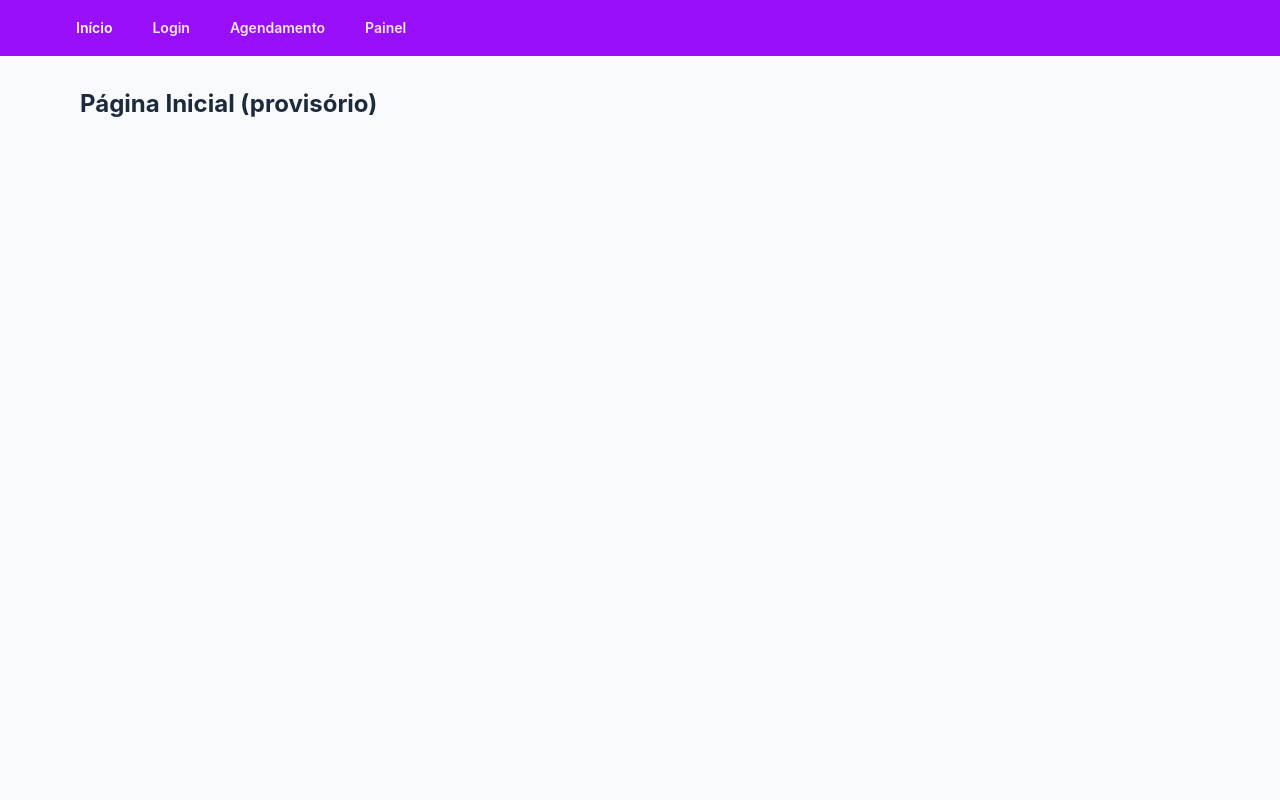
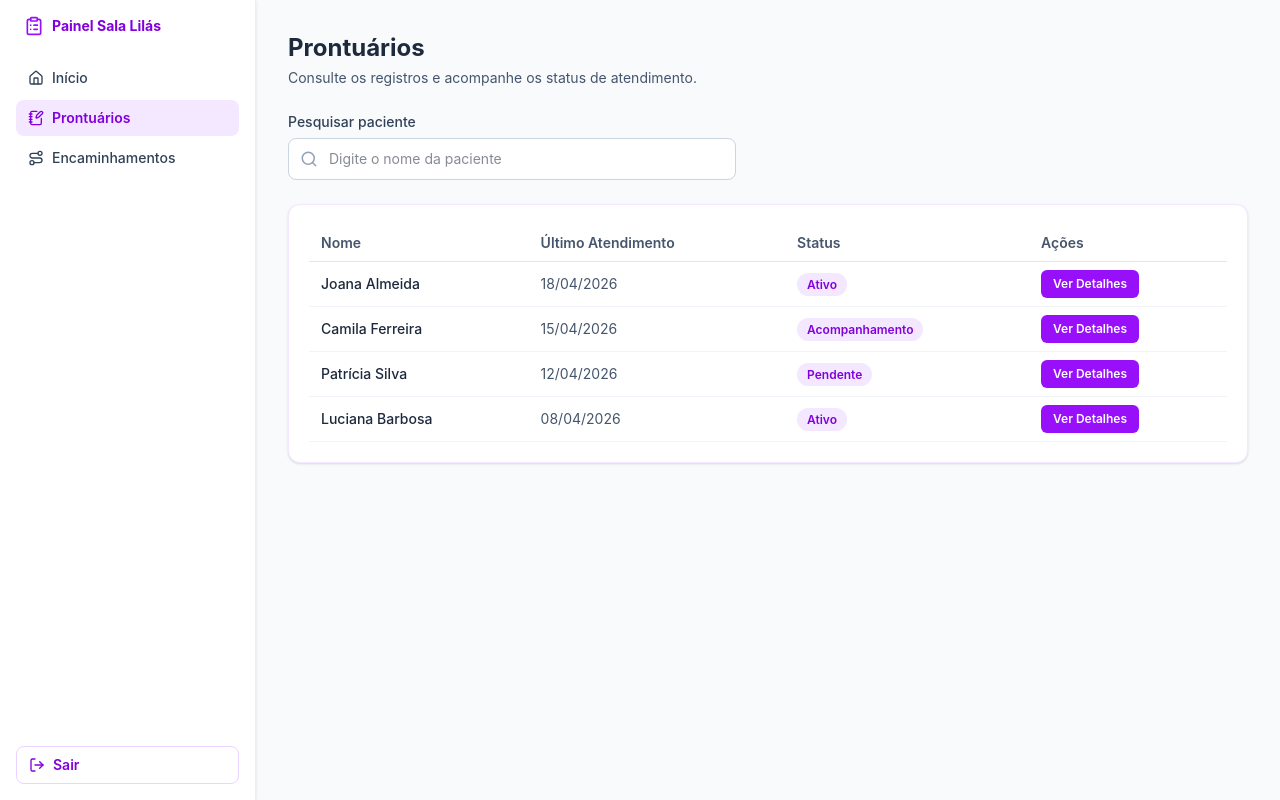
Before and after one commit to vhgtvictor/sala_lilas, a React (Vite) app: page /painel/prontuarios in a window 1280 px wide. Before the commit this address led to /. Built offline with nearby package versions, Linux system fonts and the light colour scheme.

Commit message:
tela painel interno

```diff
--- a/src/App.jsx
+++ b/src/App.jsx
@@ -1,9 +1,12 @@
 import { Navigate, Route, Routes } from "react-router-dom";
 import Layout from "./components/Layout";
+import LayoutPainel from "./components/LayoutPainel";
 import Agendamento from "./pages/Agendamento";
+import DashboardInicio from "./pages/DashboardInicio";
+import EncaminhamentosPage from "./pages/EncaminhamentosPage";
 import HomePage from "./pages/HomePage";
 import Login from "./pages/Login";
-import PainelPage from "./pages/PainelPage";
+import ProntuariosLista from "./pages/ProntuariosLista";
 
 export default function App() {
   return (
@@ -12,9 +15,15 @@ export default function App() {
         <Route path="/" element={<HomePage />} />
         <Route path="/login" element={<Login />} />
         <Route path="/agendamento" element={<Agendamento />} />
-        <Route path="/painel" element={<PainelPage />} />
-        <Route path="*" element={<Navigate to="/" replace />} />
       </Route>
+
+      <Route path="/painel" element={<LayoutPainel />}>
+        <Route index element={<DashboardInicio />} />
+        <Route path="prontuarios" element={<ProntuariosLista />} />
+        <Route path="encaminhamentos" element={<EncaminhamentosPage />} />
+      </Route>
+
+      <Route path="*" element={<Navigate to="/" replace />} />
     </Routes>
   );
 }
--- /dev/null
+++ b/src/components/LayoutPainel.jsx
@@ -0,0 +1,71 @@
+import {
+  ClipboardList,
+  House,
+  LogOut,
+  NotebookPen,
+  Route as RouteIcon
+} from "lucide-react";
+import toast from "react-hot-toast";
+import { NavLink, Outlet } from "react-router-dom";
+
+const menuItems = [
+  { to: "/painel", label: "Início", icon: House, end: true },
+  { to: "/painel/prontuarios", label: "Prontuários", icon: NotebookPen },
+  {
+    to: "/painel/encaminhamentos",
+    label: "Encaminhamentos",
+    icon: RouteIcon
+  }
+];
+
+export default function LayoutPainel() {
+  const handleFeatureInProgress = () => {
+    toast("Funcionalidade em desenvolvimento.", { icon: "ℹ️" });
+  };
+
+  return (
+    <div className="min-h-screen bg-slate-50 text-slate-900">
+      <aside className="fixed inset-y-0 left-0 flex w-64 flex-col border-r border-purple-100 bg-white p-4 shadow-sm">
+        <div className="mb-6 flex items-center gap-2 px-2">
+          <ClipboardList className="text-purple-600" size={20} />
+          <strong className="text-sm text-purple-700">Painel Sala Lilás</strong>
+        </div>
+
+        <nav className="flex-1 space-y-1" aria-label="Menu interno">
+          {menuItems.map((item) => {
+            const Icon = item.icon;
+
+            return (
+              <NavLink
+                key={item.to}
+                to={item.to}
+                end={item.end}
+                className={({ isActive }) =>
+                  isActive
+                    ? "flex items-center gap-2 rounded-lg bg-purple-100 px-3 py-2 text-sm font-semibold text-purple-700"
+                    : "flex items-center gap-2 rounded-lg px-3 py-2 text-sm font-medium text-slate-700 transition hover:bg-purple-50 hover:text-purple-700"
+                }
+              >
+                <Icon size={16} />
+                {item.label}
+              </NavLink>
+            );
+          })}
+        </nav>
+
+        <button
+          type="button"
+          onClick={handleFeatureInProgress}
+          className="mt-6 flex items-center gap-2 rounded-lg border border-purple-200 px-3 py-2 text-sm font-semibold text-purple-700 transition hover:bg-purple-50"
+        >
+          <LogOut size={16} />
+          Sair
+        </button>
+      </aside>
+
+      <main className="ml-64 p-6 md:p-8">
+        <Outlet />
+      </main>
+    </div>
+  );
+}
--- /dev/null
+++ b/src/pages/DashboardInicio.jsx
@@ -0,0 +1,66 @@
+const indicators = [
+  { label: "Atendimentos Hoje", value: 12 },
+  { label: "Prontuários Ativos", value: 48 },
+  { label: "Pendências", value: 7 }
+];
+
+const upcomingAppointments = [
+  { time: "09:00", name: "Mariana Souza", type: "Atendimento psicológico" },
+  { time: "10:30", name: "Ana Beatriz Lima", type: "Escuta inicial" },
+  { time: "14:00", name: "Carla Mendes", type: "Retorno" },
+  { time: "16:15", name: "Fernanda Rocha", type: "Orientação jurídica" }
+];
+
+export default function DashboardInicio() {
+  return (
+    <section className="space-y-6">
+      <header>
+        <h1 className="text-2xl font-bold text-slate-800">Início do Painel</h1>
+        <p className="mt-1 text-sm text-slate-600">
+          Visão rápida dos atendimentos e atividades do dia.
+        </p>
+      </header>
+
+      <div className="grid gap-4 md:grid-cols-3">
+        {indicators.map((item) => (
+          <article
+            key={item.label}
+            className="rounded-xl border border-purple-100 bg-white p-5 shadow-sm"
+          >
+            <p className="text-sm font-medium text-slate-600">{item.label}</p>
+            <p className="mt-2 text-3xl font-bold text-purple-700">{item.value}</p>
+          </article>
+        ))}
+      </div>
+
+      <article className="rounded-xl border border-purple-100 bg-white p-5 shadow-sm">
+        <h2 className="text-lg font-semibold text-slate-800">
+          Próximos Atendimentos do Dia
+        </h2>
+
+        <div className="mt-4 overflow-x-auto">
+          <table className="min-w-full text-sm">
+            <thead>
+              <tr className="border-b border-slate-200 text-left text-slate-600">
+                <th className="px-3 py-2 font-semibold">Horário</th>
+                <th className="px-3 py-2 font-semibold">Nome</th>
+                <th className="px-3 py-2 font-semibold">Tipo</th>
+              </tr>
+            </thead>
+            <tbody>
+              {upcomingAppointments.map((appointment) => (
+                <tr key={`${appointment.time}-${appointment.name}`} className="border-b border-slate-100">
+                  <td className="px-3 py-2 font-medium text-purple-700">
+                    {appointment.time}
+                  </td>
+                  <td className="px-3 py-2">{appointment.name}</td>
+                  <td className="px-3 py-2 text-slate-600">{appointment.type}</td>
+                </tr>
+              ))}
+            </tbody>
+          </table>
+        </div>
+      </article>
+    </section>
+  );
+}
--- /dev/null
+++ b/src/pages/EncaminhamentosPage.jsx
@@ -0,0 +1,10 @@
+export default function EncaminhamentosPage() {
+  return (
+    <section className="rounded-xl border border-purple-100 bg-white p-6 shadow-sm">
+      <h1 className="text-2xl font-bold text-slate-800">Encaminhamentos</h1>
+      <p className="mt-2 text-sm text-slate-600">
+        Área de encaminhamentos em construção.
+      </p>
+    </section>
+  );
+}
--- a/src/pages/PainelPage.jsx
+++ /dev/null
@@ -1,3 +0,0 @@
-export default function PainelPage() {
-  return <h1 className="text-2xl font-bold text-slate-800">Painel (provisório)</h1>;
-}
--- /dev/null
+++ b/src/pages/ProntuariosLista.jsx
@@ -0,0 +1,116 @@
+import { Search } from "lucide-react";
+import { useMemo, useState } from "react";
+import toast from "react-hot-toast";
+
+const patients = [
+  {
+    name: "Joana Almeida",
+    lastVisit: "18/04/2026",
+    status: "Ativo"
+  },
+  {
+    name: "Camila Ferreira",
+    lastVisit: "15/04/2026",
+    status: "Acompanhamento"
+  },
+  {
+    name: "Patrícia Silva",
+    lastVisit: "12/04/2026",
+    status: "Pendente"
+  },
+  {
+    name: "Luciana Barbosa",
+    lastVisit: "08/04/2026",
+    status: "Ativo"
+  }
+];
+
+export default function ProntuariosLista() {
+  const [search, setSearch] = useState("");
+
+  const filteredPatients = useMemo(() => {
+    const query = search.trim().toLowerCase();
+    if (!query) {
+      return patients;
+    }
+
+    return patients.filter((patient) => patient.name.toLowerCase().includes(query));
+  }, [search]);
+
+  const handleFeatureInProgress = () => {
+    toast("Funcionalidade em desenvolvimento.", { icon: "ℹ️" });
+  };
+
+  return (
+    <section className="space-y-6">
+      <header>
+        <h1 className="text-2xl font-bold text-slate-800">Prontuários</h1>
+        <p className="mt-1 text-sm text-slate-600">
+          Consulte os registros e acompanhe os status de atendimento.
+        </p>
+      </header>
+
+      <div className="max-w-md">
+        <label className="block">
+          <span className="mb-1.5 block text-sm font-medium text-slate-700">
+            Pesquisar paciente
+          </span>
+          <div className="relative">
+            <Search
+              className="pointer-events-none absolute left-3 top-1/2 -translate-y-1/2 text-slate-400"
+              size={18}
+            />
+            <input
+              type="text"
+              value={search}
+              onChange={(event) => setSearch(event.target.value)}
+              placeholder="Digite o nome da paciente"
+              className="w-full rounded-lg border border-slate-300 bg-white py-2.5 pl-10 pr-3 text-sm text-slate-900 outline-none transition focus:border-purple-500 focus:ring-2 focus:ring-purple-200"
+            />
+          </div>
+        </label>
+      </div>
+
+      <article className="overflow-x-auto rounded-xl border border-purple-100 bg-white p-5 shadow-sm">
+        <table className="min-w-full text-sm">
+          <thead>
+            <tr className="border-b border-slate-200 text-left text-slate-600">
+              <th className="px-3 py-2 font-semibold">Nome</th>
+              <th className="px-3 py-2 font-semibold">Último Atendimento</th>
+              <th className="px-3 py-2 font-semibold">Status</th>
+              <th className="px-3 py-2 font-semibold">Ações</th>
+            </tr>
+          </thead>
+          <tbody>
+            {filteredPatients.map((patient) => (
+              <tr key={patient.name} className="border-b border-slate-100">
+                <td className="px-3 py-2 font-medium text-slate-800">{patient.name}</td>
+                <td className="px-3 py-2 text-slate-600">{patient.lastVisit}</td>
+                <td className="px-3 py-2">
+                  <span className="rounded-full bg-purple-100 px-2.5 py-1 text-xs font-semibold text-purple-700">
+                    {patient.status}
+                  </span>
+                </td>
+                <td className="px-3 py-2">
+                  <button
+                    type="button"
+                    onClick={handleFeatureInProgress}
+                    className="rounded-md bg-purple-600 px-3 py-1.5 text-xs font-semibold text-white transition hover:bg-purple-700"
+                  >
+                    Ver Detalhes
+                  </button>
+                </td>
+              </tr>
+            ))}
+          </tbody>
+        </table>
+
+        {filteredPatients.length === 0 ? (
+          <p className="px-3 py-4 text-sm text-slate-500">
+            Nenhum prontuário encontrado para essa busca.
+          </p>
+        ) : null}
+      </article>
+    </section>
+  );
+}
```
Also changed, not shown: 5 other files (tests, documents, lock files or other folders).
